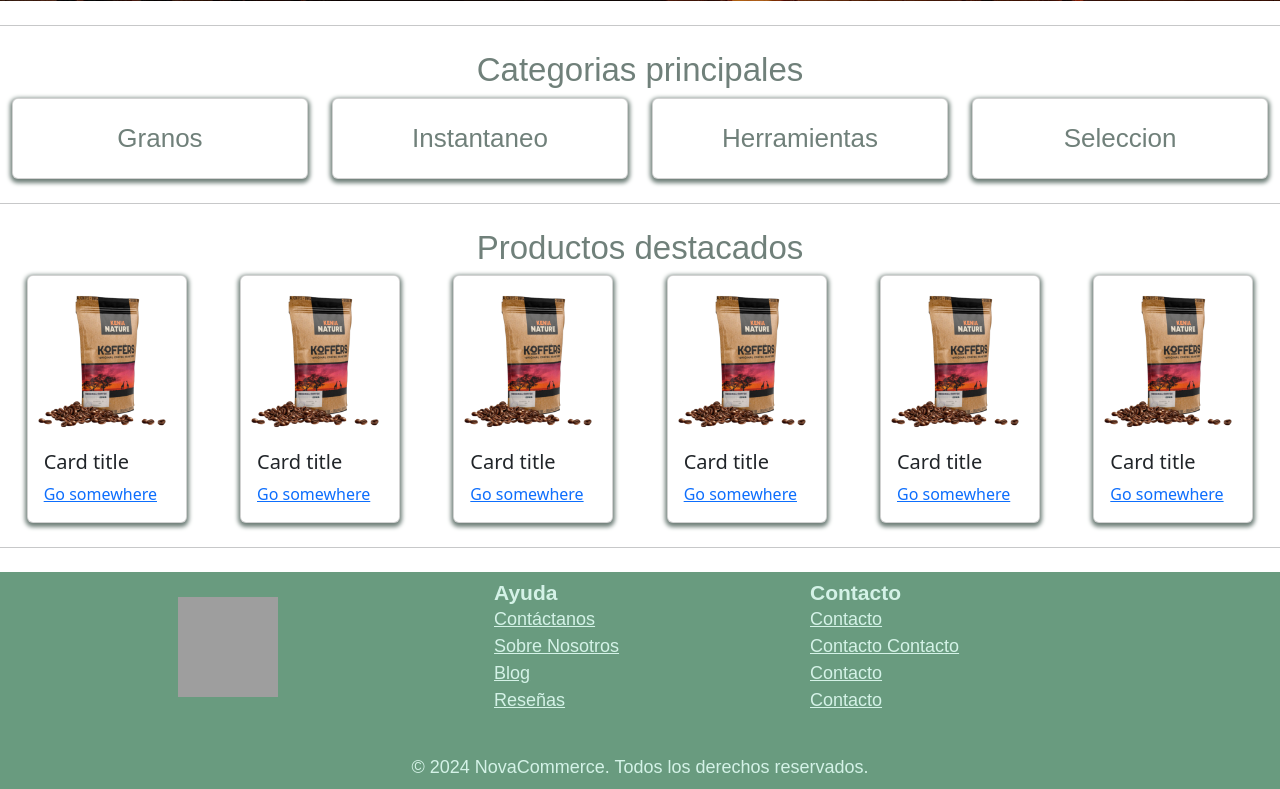
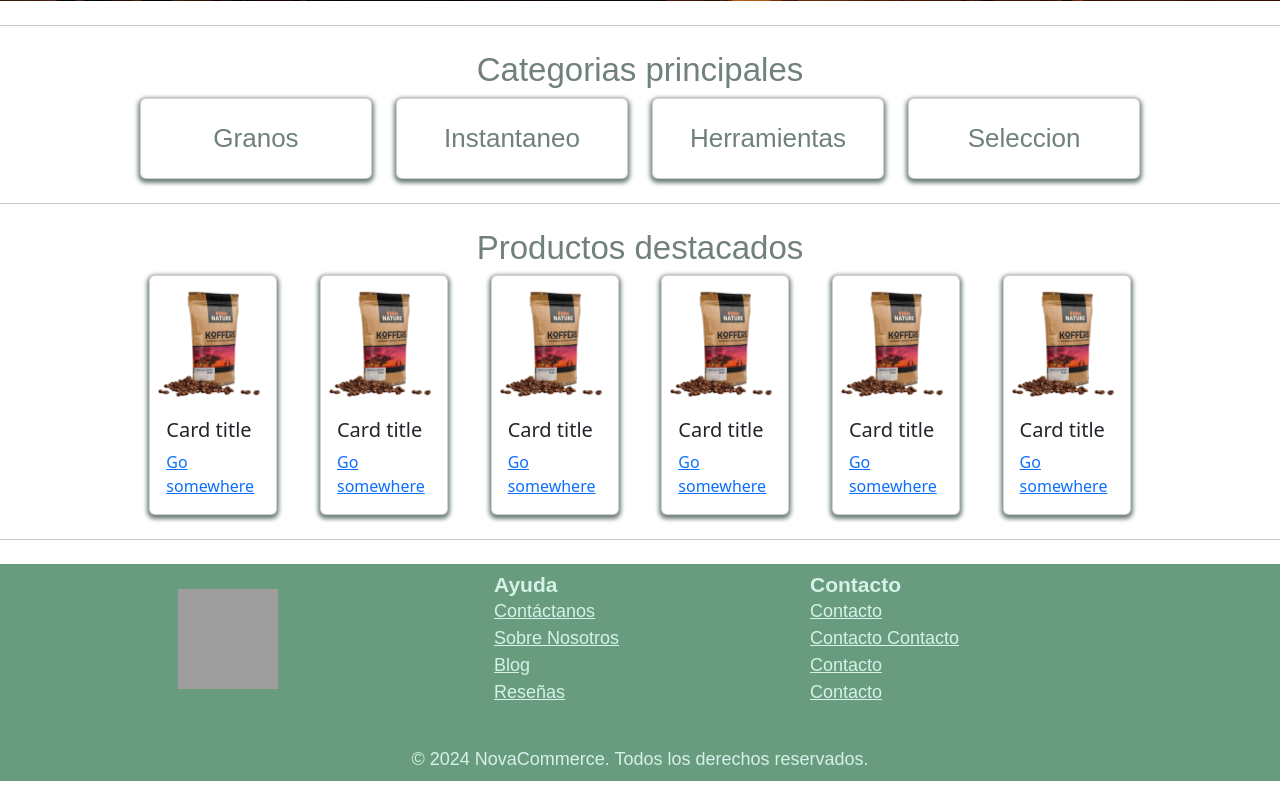
Before and after one commit to RadioRek/NovaCommerce, a Django app: page / in a window 1280 px wide. Shown: the part 635-1424 px from the top of the page. Run offline with Django 4.2, Linux system fonts and the light colour scheme; grey boxes are pictures that could not be loaded.

Commit message:
Crazy crazy

```diff
--- a/proyectoDjango/capstoneEcommerce/capstoneEcommerce/urls.py
+++ b/proyectoDjango/capstoneEcommerce/capstoneEcommerce/urls.py
@@ -1,7 +1,12 @@
 from django.contrib import admin
 from django.urls import path, include
+
+# temporal, en produccion se cambia por nginx (el + despues de urlpatterns tambien se quita)
+from django.conf.urls.static import static
+from django.conf import settings
+
 
 urlpatterns = [
     path('admin/', admin.site.urls),
     path('', include('principal.urls')),
-]
+] + static(settings.MEDIA_URL, document_root=settings.MEDIA_ROOT)
--- a/proyectoDjango/capstoneEcommerce/principal/models.py
+++ b/proyectoDjango/capstoneEcommerce/principal/models.py
@@ -92,7 +92,7 @@ class Producto(models.Model):
     nombre = models.CharField(max_length=100)
     descripcion = models.TextField(blank=True, default="")
     precio = models.IntegerField()
-    img = models.BinaryField(blank=True, null=True)
+    img = models.ImageField(upload_to="productos/", blank=True, null=True)
     stock = models.IntegerField()
 
     class Meta:
--- a/proyectoDjango/capstoneEcommerce/principal/static/css/base.css
+++ b/proyectoDjango/capstoneEcommerce/principal/static/css/base.css
@@ -211,6 +211,10 @@
     width: 85%;
 }
 
+.w-80 {
+    width: 80%;
+}
+
 .bgColorAzulMain {
     background-color: var(--azulMain);
 }
--- a/proyectoDjango/capstoneEcommerce/principal/static/css/home.css
+++ b/proyectoDjango/capstoneEcommerce/principal/static/css/home.css
@@ -3,3 +3,22 @@
   object-fit: cover;
   object-position: bottom;
 }
+
+
+.cats {
+  width: 90%;
+}
+
+.prodes {
+  width: 90%;
+}
+
+@media (min-width: 576px) {
+  .cats {
+    width: 80%;
+  }
+
+  .prodes {
+    width: 80%;
+  }
+}
--- a/proyectoDjango/capstoneEcommerce/principal/static/css/panelControl.css
+++ b/proyectoDjango/capstoneEcommerce/principal/static/css/panelControl.css
@@ -1,8 +1,6 @@
 body {
     background-color: var(--gris25);
 }
-
-
 
 /* transiciones suaves */
 .table tbody td {
--- a/proyectoDjango/capstoneEcommerce/principal/templates/home.html
+++ b/proyectoDjango/capstoneEcommerce/principal/templates/home.html
@@ -49,7 +49,7 @@
 <hr class="my-4">
 <h3 class="head3 text-center mb-2">Categorias principales</h3>
 
-<div class="row m-0 p-0">
+<div class="row m-0 p-0 mx-auto cats">
     <div class="col-12 col-sm-3">
         <div class="card p-4 text-center">
             <h5 class="p-0 m-0 head5">Granos</h5>
@@ -79,7 +79,7 @@
 <hr class="my-4">
 <h3 class="head3 text-center mb-2">Productos destacados</h3>
 
-<div class="row m-0 p-0">
+<div class="row m-0 p-0 prodes mx-auto">
 	<div class="col-6 col-sm-2 p-0 d-flex justify-content-center mb-2 mb-sm-4">
 		<div class="card w-75">
 			<img src="{% static 'img/cafe.png' %}" class="card-img-top" alt="..." />
--- a/proyectoDjango/capstoneEcommerce/principal/urls.py
+++ b/proyectoDjango/capstoneEcommerce/principal/urls.py
@@ -1,5 +1,12 @@
 from django.urls import path, include
 from . import views
+
+# cositas de la API
+from rest_framework.routers import DefaultRouter
+from .views import ProductoViewSet
+router = DefaultRouter()
+router.register(r'productos', ProductoViewSet, basename="producto")
+
 
 urlpatterns = [
     # aqui se agregan las urls de la app principal (las rutas que se ingresan en el navegador)
@@ -12,4 +19,8 @@ urlpatterns = [
     path('sitioLogin/', views.sitioLogin, name='sitioLogin'),
     path('tienda/', views.tienda, name='tienda'),
     path('producto/<int:producto_id>/', views.producto, name='producto'),
+
+
+    # rutas de la API
+    path('api/', include(router.urls)),
 ]
--- a/proyectoDjango/capstoneEcommerce/principal/views.py
+++ b/proyectoDjango/capstoneEcommerce/principal/views.py
@@ -1,6 +1,10 @@
 from django.shortcuts import render
 
-# Create your views here.
+# cositas de la API
+from rest_framework import viewsets
+from .models import Producto
+from .serializers import ProductoSerializer
+from rest_framework.parsers import MultiPartParser, FormParser
 
 
 def home(request):
@@ -20,3 +24,13 @@ def panelControl(request):
 
 def producto(request, producto_id):
     return render(request, 'producto.html', {'producto_id': producto_id})
+
+
+# mas cositas de la API
+class ProductoViewSet(viewsets.ModelViewSet):
+    queryset = Producto.objects.all()
+    serializer_class = ProductoSerializer
+    parser_classes = [MultiPartParser, FormParser]
+
+    def get_serializer_context(self):
+        return {'request': self.request}
```
Also changed, not shown: proyectoDjango/capstoneEcommerce/capstoneEcommerce/settings.py (+11 -13 lines), proyectoDjango/capstoneEcommerce/principal/serializers.py (added, +7 -0 lines), proyectoDjango/capstoneEcommerce/principal/static/css/tienda.css (+5 -2 lines), proyectoDjango/capstoneEcommerce/db.sqlite3, proyectoDjango/capstoneEcommerce/principal/migrations/0002_alter_producto_img.py (added), 2 other files.
